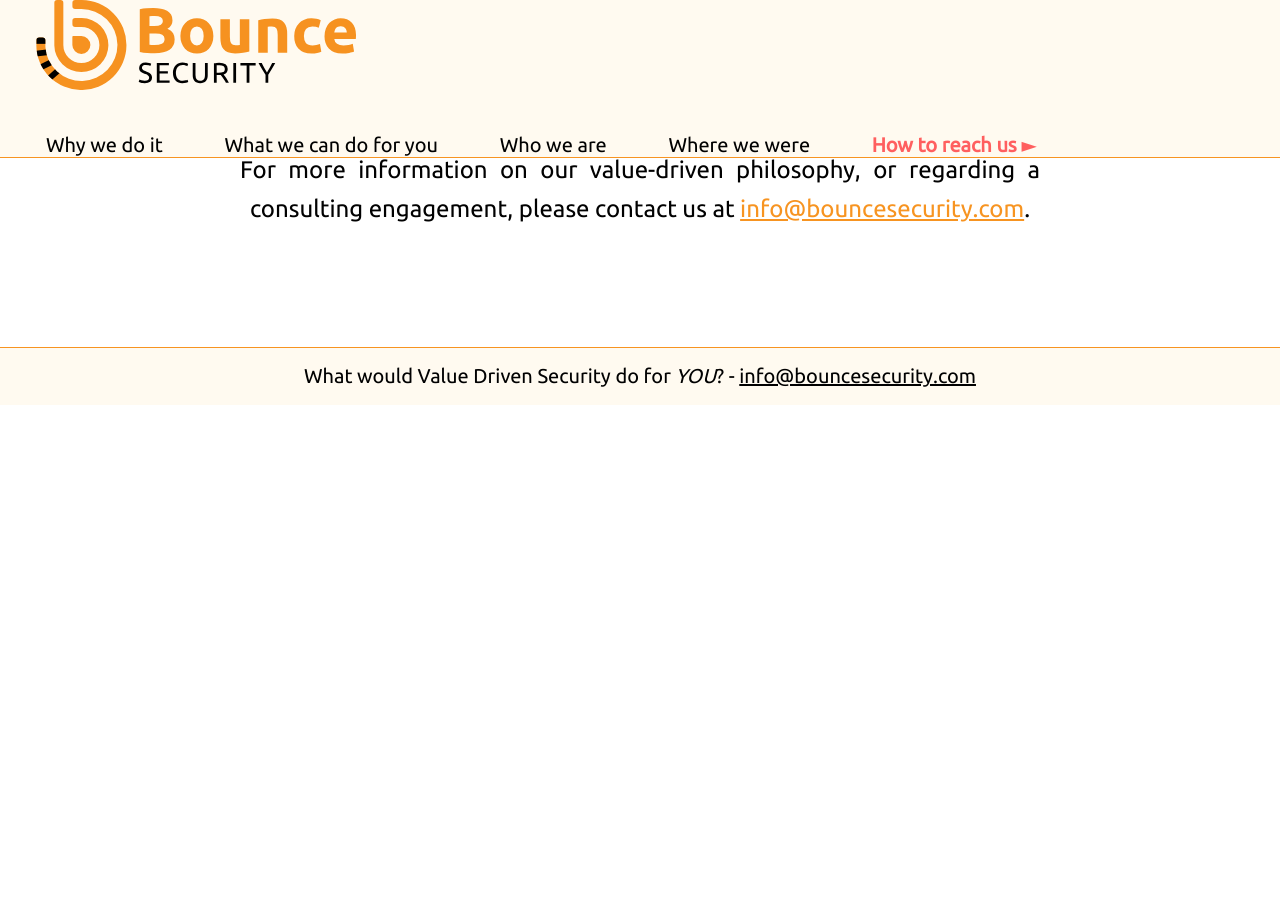
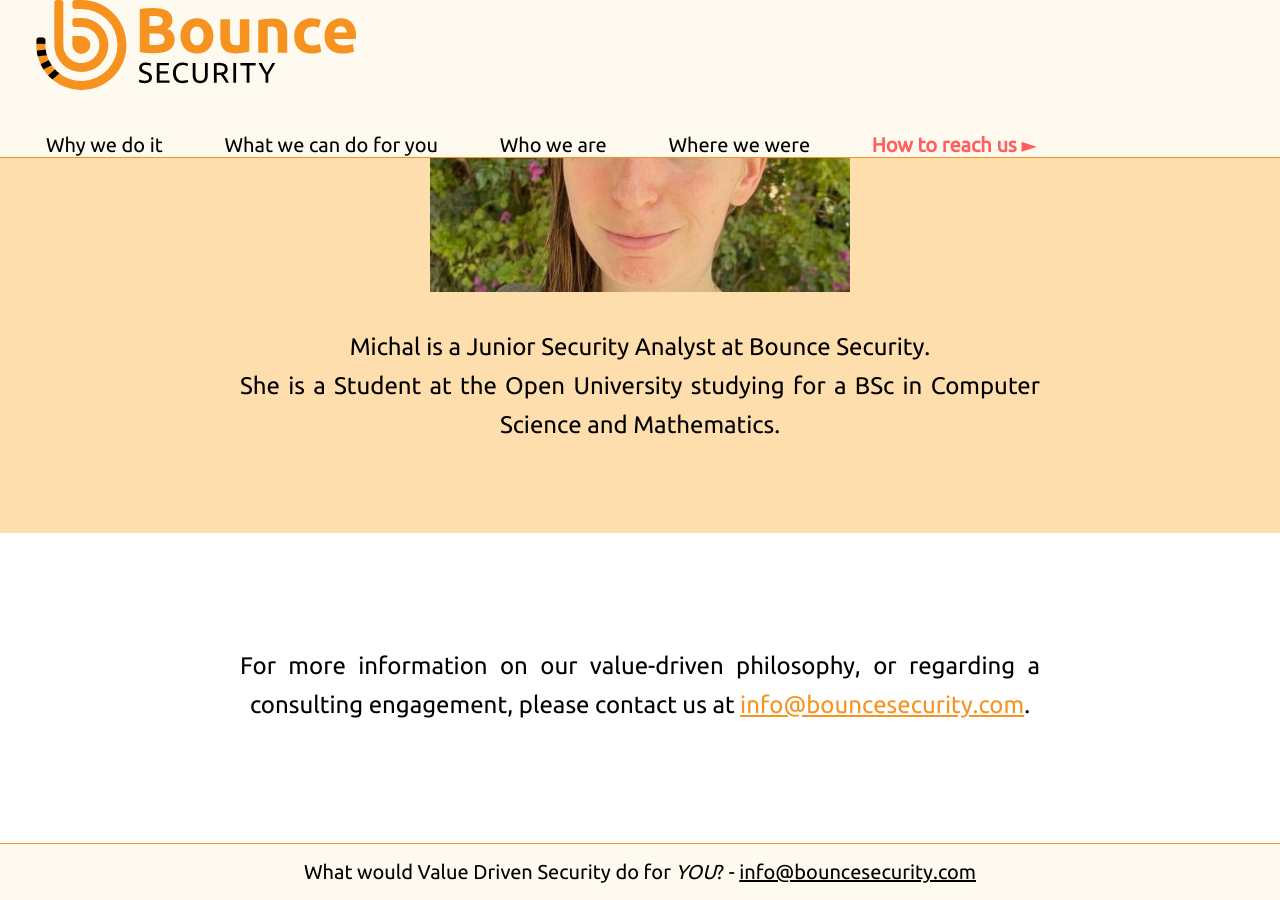
Before and after one commit to kamenskymic/bouncewebsite, a Jekyll site: the page built from index.md, in a window 1280 px wide and 900 px high, scrolled down 5548 px. Built offline with Jekyll 4.4.1, drawn with Linux system fonts in a browser that asks for light colours; before the commit the page ends 5953 px from its top, so only the background shows below that.

Commit message:
Adding Michal's picture and info

```diff
--- a/_includes/about.md
+++ b/_includes/about.md
@@ -41,4 +41,9 @@ Emette is Bounce Security's Junior Security Analyst.
 She is a Student at the Open University studying for a BSc in Computer Science, and studies Fashion at Ha'Midrasha Le'Ofna college, wishing to combine the two worlds in the future.
 Emette also has a P.E. Degree in Electronic Engineering, Majoring in Computers.
 
+![Michal K profile](/assets/img/MichalK.jpg){: .profile }
+
+Michal is a Junior Security Analyst at Bounce Security.
+She is a Student at the Open University studying for a BSc in Computer Science and Mathematics.
+
 </div>
```
Also changed, not shown: assets/img/MichalK.jpg (added).
